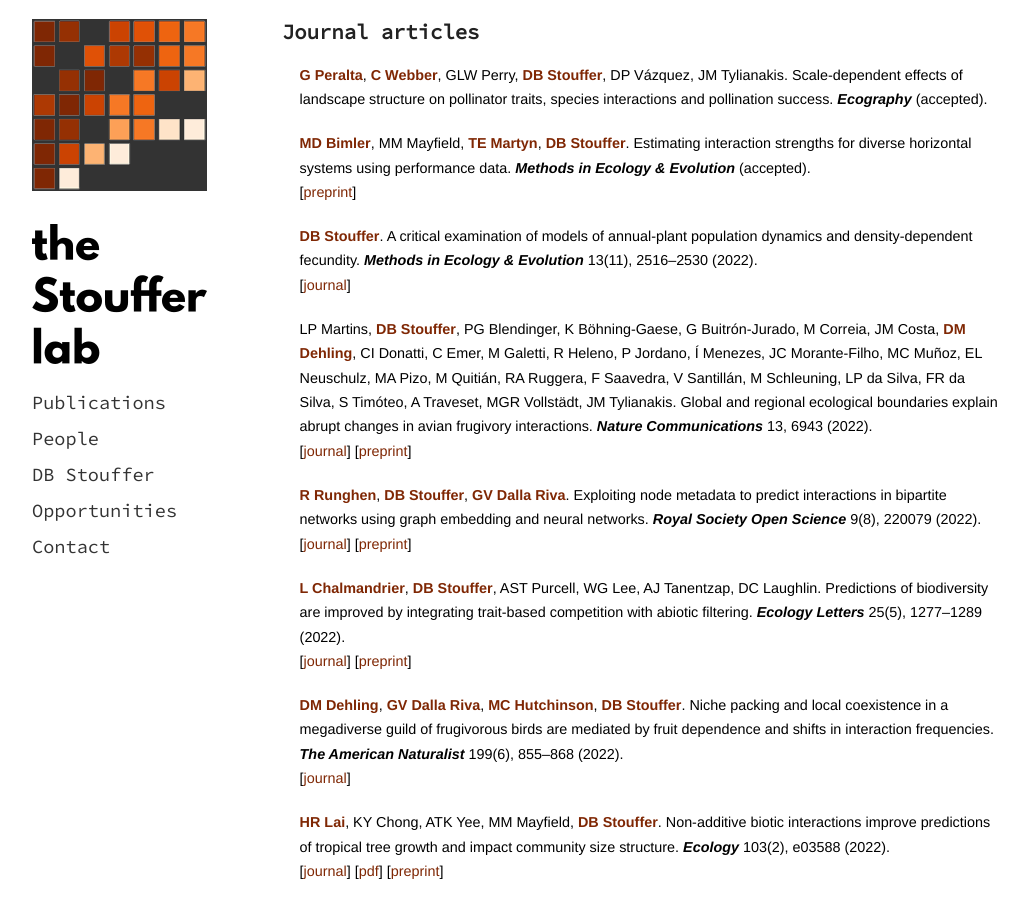
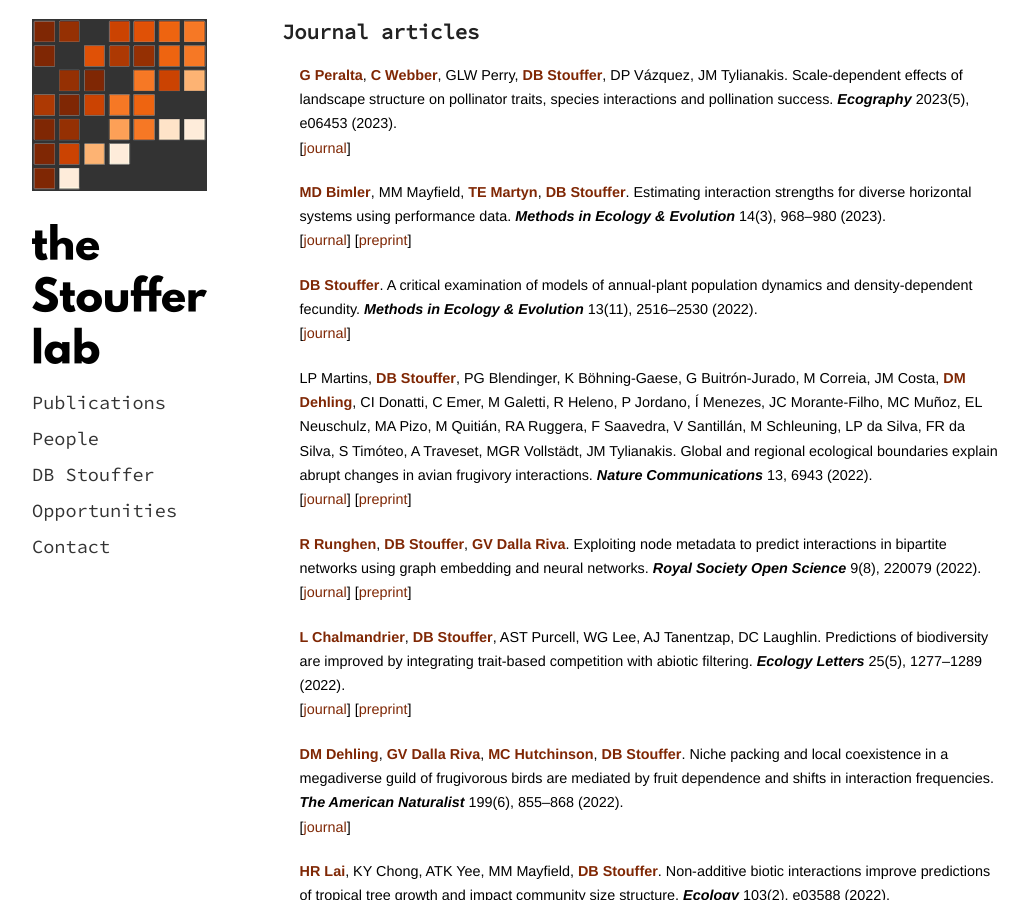
Before and after one commit to stoufferlab/stoufferlab.github.io, a Jekyll site: the page built from publications/index.html, in a window 1280 px wide and 900 px high. Shown: the whole window, without its empty margins (123-1151 px from the left). Built offline with Jekyll 4.4.1, drawn with Linux system fonts in a browser that asks for light colours; nearby versions of some CDN libraries; library files that are not in the unit come from our copies; a script that is not in the unit is left out.

Commit message:
adding some final page details, etc; still need links to PDFs

```diff
--- a/publications/papers.html
+++ b/publications/papers.html
@@ -11,9 +11,11 @@ DP Vázquez,
 JM Tylianakis.
 Scale-dependent effects of landscape structure on pollinator traits, species interactions and pollination success.
 <b><i>Ecography</i></b>
-<!-- 129(4), 503–511 -->
-(accepted).<br>
-<!-- [<a href="http://dx.doi.org/10.1111/oik.06503">journal</a>] -->
+2023(5),
+e06453
+(2023).
+<br>
+[<a href="https://doi.org/10.1111/ecog.06453">journal</a>]
 <!-- [<a href="/pdfs/Peralta-2020-Oikos-129-503.pdf">pdf</a>] -->
 <!-- <br> -->
 <small>
@@ -27,8 +29,11 @@ Scale-dependent effects of landscape structure on pollinator traits, species int
 <p>
 <b style="color: rgb(127,39,4);">MD Bimler</b>, MM Mayfield, <b style="color: rgb(127,39,4);">TE Martyn</b>, <b style="color: rgb(127,39,4);">DB Stouffer</b>. Estimating interaction strengths for diverse horizontal systems using performance data.
 <b><i>Methods in Ecology & Evolution</i></b>
-(accepted).
+14(3),
+968–980
+(2023).
 <br>
+[<a href="https://doi.org/10.1111/2041-210X.14068">journal</a>]
 [<a href="http://dx.doi.org/10.1101/2022.03.28.486154">preprint</a>]
 <br>
 <small>
```
